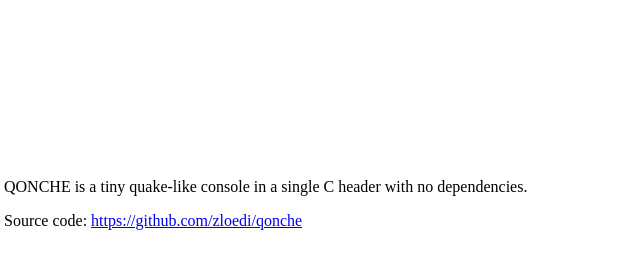
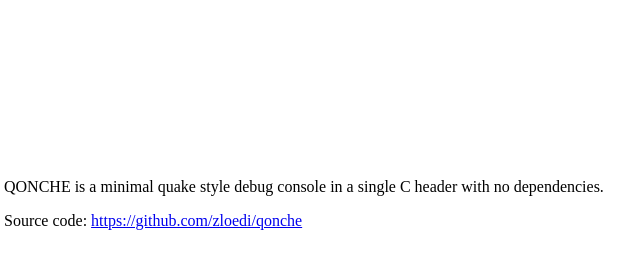
Before and after one commit to zloedi/zloedi.github.io, a plain HTML site: page qonche/index.html in a window 1280 px wide. Shown: the full height of the page, 4-644 px from the left. Drawn offline with Linux system fonts and the light colour scheme; no server answers.

Commit message:
Changes title

```diff
--- a/qonche/index.html
+++ b/qonche/index.html
@@ -21,7 +21,7 @@
     <!-- Add the javascript glue code (index.js) as generated by Emscripten -->
     <script src="index.js"></script>
 
-    <p>QONCHE is a tiny quake-like console in a single C header with no dependencies.</p>
+    <p>QONCHE is a minimal quake style debug console in a single C header with no dependencies.</p>
     <p>Source code: <a href="https://github.com/zloedi/qonche">https://github.com/zloedi/qonche</a></p>
 
 </body>
```
